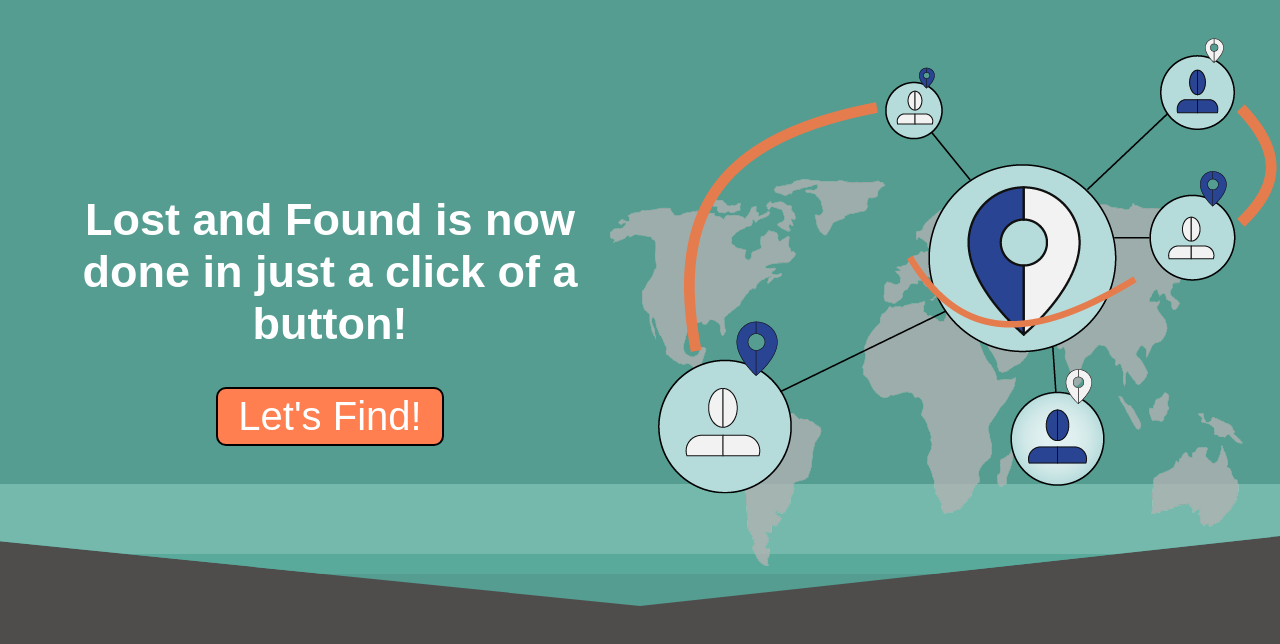
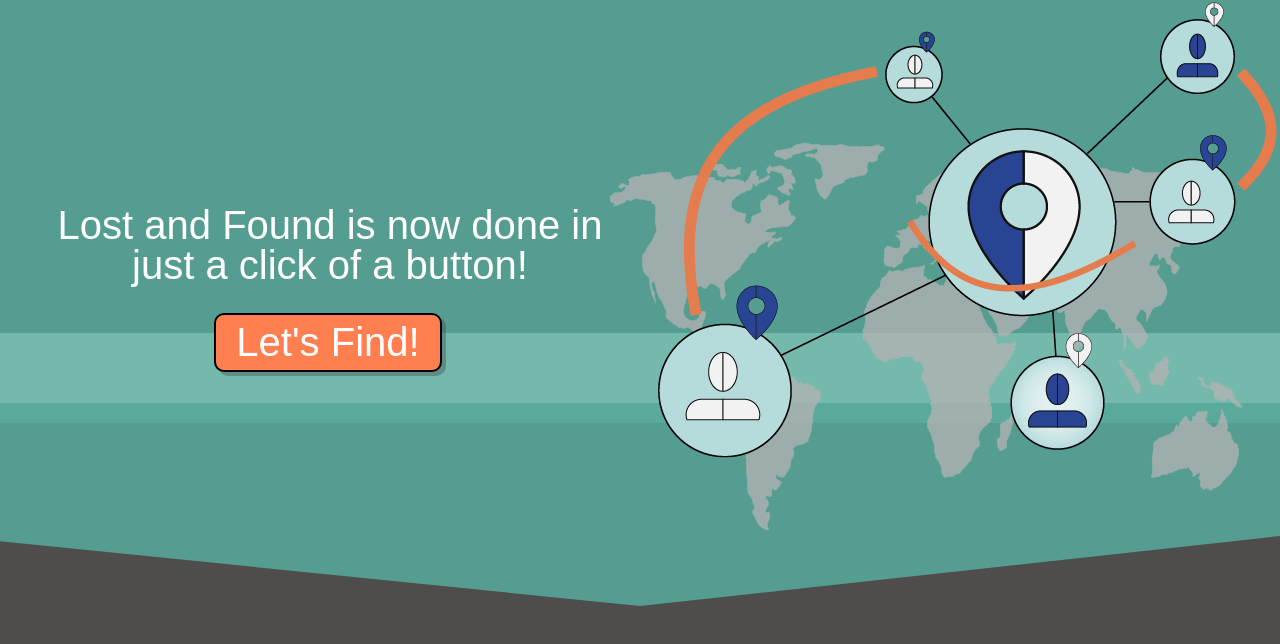
Before and after one commit to novakdr/Project-2, a website: page public/index.html in a window 1280 px wide. Shown: the part 94-738 px from the top of the page. Drawn offline with Linux system fonts and the light colour scheme.

Commit message:
fixed medium and light background so they are not floating

```diff
--- a/public/css/style.css
+++ b/public/css/index.css
@@ -58,7 +58,6 @@ nav > .links {
   padding-right: 60px;
 }
 
-/* ADDED LINK HOVER NOT PUSHED YET */
 .links > a:hover {
   color: coral;
 }
@@ -75,46 +74,56 @@ nav > .links {
   justify-items: center;
   text-align: center;
   padding-left: 50px;
-  font-size: 30px;
+  font-size: 40px;
+  grid-gap: 30px;
+  margin-top: 50px;
 }
 
-.heading > button {
+.button {
   background: coral;
   border: 2px solid black;
   border-radius: 10px;
   font-size: 40px;
   color: white;
   padding: 5px 20px;
-}
-
-/* ADDED HOVER NOT PUSHED YET */
-button > a {
-  text-decoration: none;
-  color: white;
-}
-
-.heading > button:hover {
-  cursor: pointer;
   position: relative;
   top: -2px;
   left: -2px;
   box-shadow: 4px 4px 0 rgba(60, 60, 60, 0.2), 4px 4px 0 rgba(60, 60, 60, 0.2)
 }
 
-.light__background {
+a > .button {
+  text-decoration: none;
+  color: white;
+  position: relative;
+}
+
+.button:hover {
+  cursor: pointer;
+  top: 0px;
+  left: 0px;
+  box-shadow: none;
+}
+
+.background {
+  position: relative;
+}
+.light {
   height: 70px;
   width: 100vw;
   background: var(--light-teal);
-  position: absolute;
-  bottom: 152px;
+ /* position: absolute;*/
+  bottom: 220px;
+  z-index: -2;
 }
 
-.medium__background {
+.medium {
   height: 20px;
   width: 100vw;
   background: var(--medium-teal);
-  position: absolute;
-  bottom: 132px;
+  /*position: absolute;*/
+  bottom: 130px;
+  z-index: -1;
 }
 
 .section__container {
--- /dev/null
+++ b/public/css/map.css
@@ -0,0 +1,3 @@
+body {
+    background: pink;
+}
--- /dev/null
+++ b/public/css/reset.css
@@ -0,0 +1,48 @@
+/* http://meyerweb.com/eric/tools/css/reset/
+   v2.0 | 20110126
+   License: none (public domain)
+*/
+
+html, body, div, span, applet, object, iframe,
+h1, h2, h3, h4, h5, h6, p, blockquote, pre,
+a, abbr, acronym, address, big, cite, code,
+del, dfn, em, img, ins, kbd, q, s, samp,
+small, strike, strong, sub, sup, tt, var,
+b, u, i, center,
+dl, dt, dd, ol, ul, li,
+fieldset, form, label, legend,
+table, caption, tbody, tfoot, thead, tr, th, td,
+article, aside, canvas, details, embed,
+figure, figcaption, footer, header, hgroup,
+menu, nav, output, ruby, section, summary,
+time, mark, audio, video {
+	margin: 0;
+	padding: 0;
+	border: 0;
+	font-size: 100%;
+	font: inherit;
+	vertical-align: baseline;
+}
+/* HTML5 display-role reset for older browsers */
+article, aside, details, figcaption, figure,
+footer, header, hgroup, menu, nav, section {
+	display: block;
+}
+body {
+	line-height: 1;
+}
+ol, ul {
+	list-style: none;
+}
+blockquote, q {
+	quotes: none;
+}
+blockquote:before, blockquote:after,
+q:before, q:after {
+	content: '';
+	content: none;
+}
+table {
+	border-collapse: collapse;
+	border-spacing: 0;
+}
--- a/public/index.html
+++ b/public/index.html
@@ -5,8 +5,10 @@
     <meta name="viewport" content="width=device-width, initial-scale=1.0">
     <meta http-equiv="X-UA-Compatible" content="ie=edge">
     <title>Let's Find</title>
+    <!-- RESET -->
+    <link rel="stylesheet" href="./css/reset.css">
     <!-- CUSTOM STYLESHEET -->
-    <link rel="stylesheet" href="./css/style.css">
+    <link rel="stylesheet" href="./css/index.css">
 </head>
 <body>
 
@@ -18,7 +20,7 @@
                     <img src="./assets/logo/project2_logo_1.png" alt="">
                 </div>
                 <div class="links">
-                    <a href="">Home</a>
+                    <a href="/map">Home</a>
                     <a href="">About</a>
                     <a href="">Features</a>
                     <a href="">News</a>
@@ -28,7 +30,7 @@
             <div class="cta">
                 <div class="heading">
                     <h2>Lost and Found is now done in just a click of a button!</h2>
-                    <button><a href="#" target="_blank">Let's Find!</a></button>
+                    <a href='/map'><button class="button">Let's Find!</button></a>
                 </div>
 
                 <div class="logo__large">
@@ -36,8 +38,9 @@
                 </div>
             </div>
 
-            <span class="medium__background"></span>
-            <span class="light__background"></span>
+
+            <span class="background medium"></span>
+            <span class="background light"></span>
         </div>
 
         <div class="section__container">
--- a/routes/html-routes.js
+++ b/routes/html-routes.js
@@ -5,4 +5,8 @@ module.exports = (app) => {
     app.get('/', (req, res) => {
         res.sendFile(path.join(__dirname, "../public/index.html"));
     })
+
+    app.get('/map', (req, res) => {
+        res.sendFile(path.join(__dirname, "../public/map.html"));
+    })
 }
```
Also changed, not shown: public/map.html (added, +16 -0 lines).
